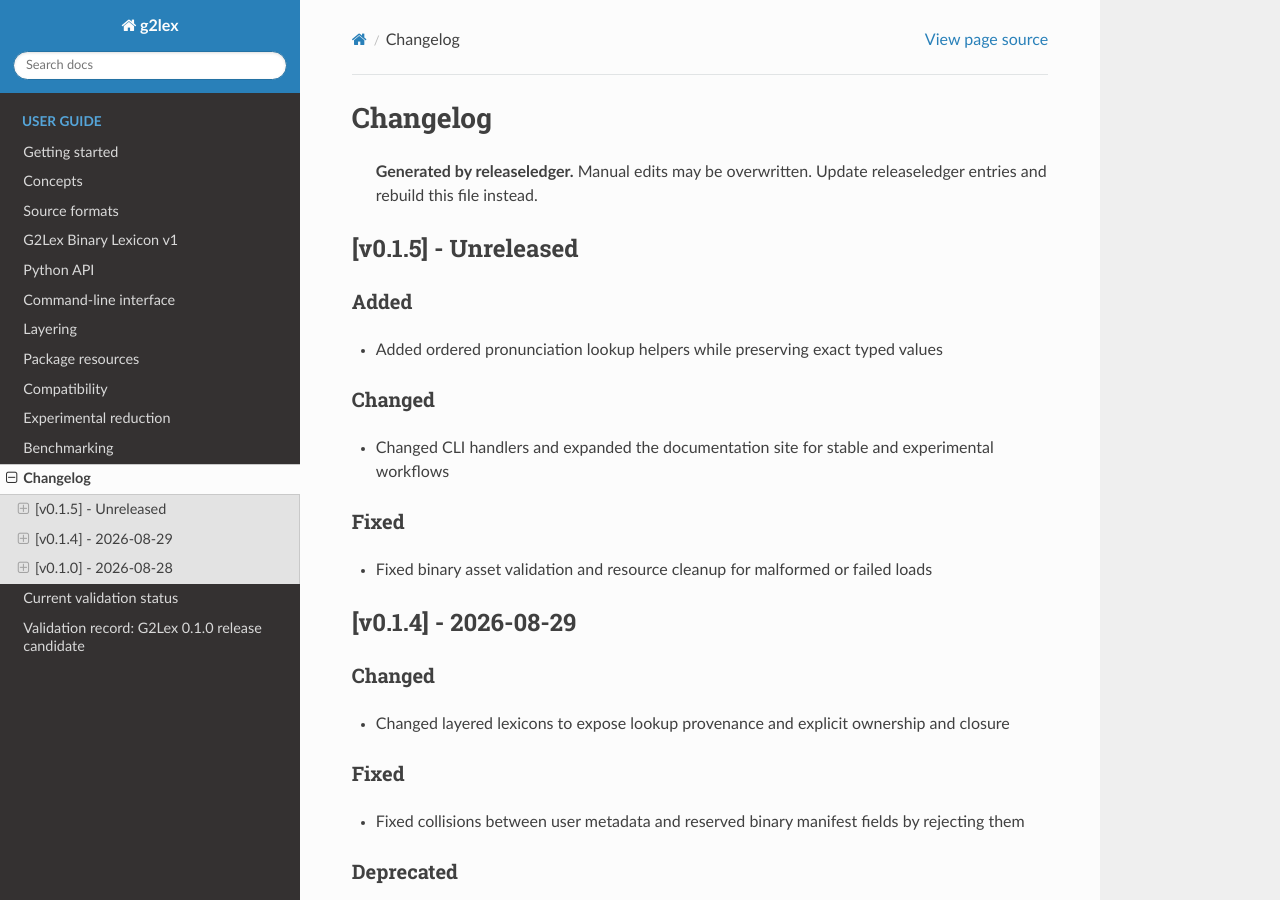
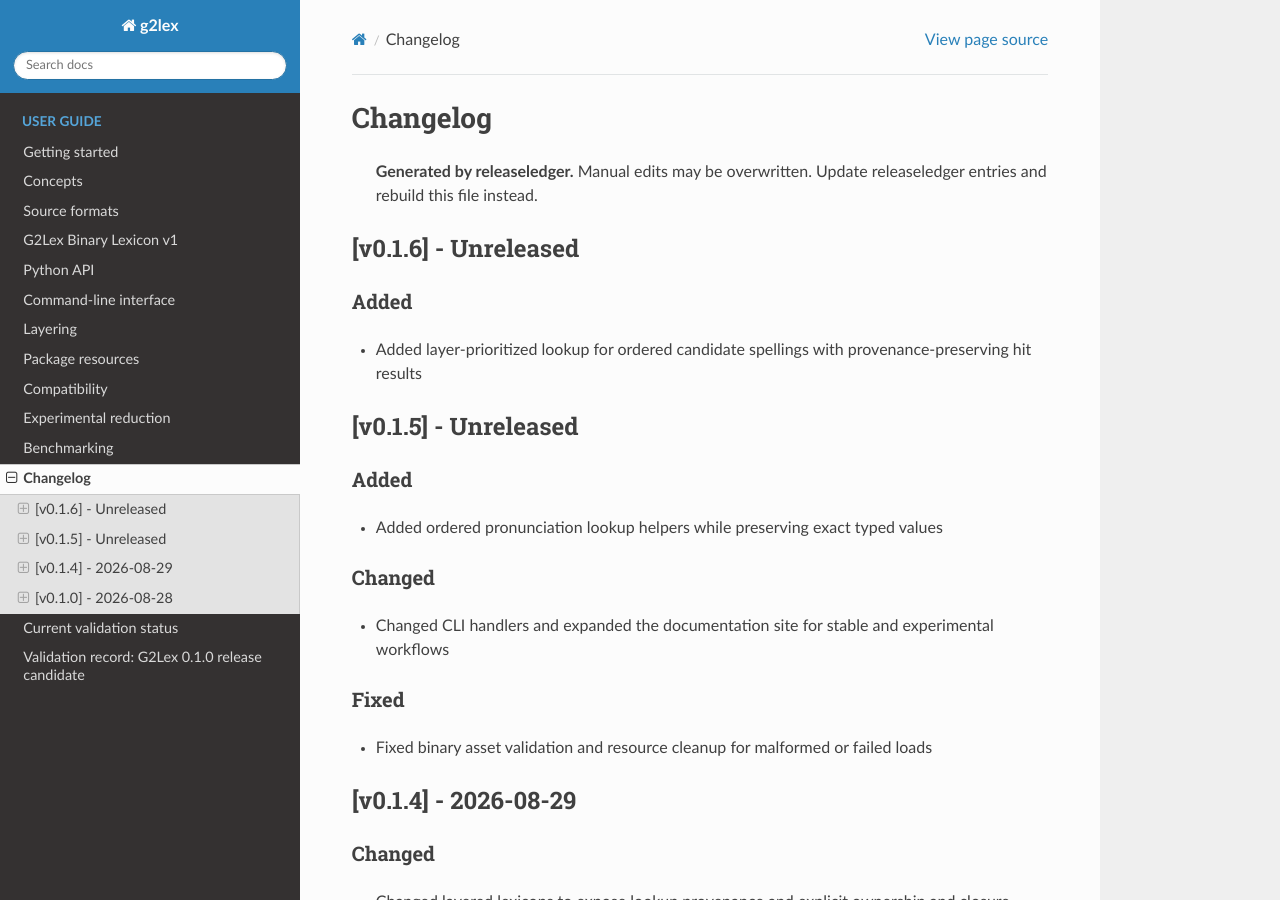
Before and after one commit to buchwandler/g2lex, a Sphinx documentation site: the page built from docs/changelog.md, in a window 1280 px wide and 900 px high. Built offline with Sphinx 7.4.7 and the Read the Docs theme 3.1.0, drawn with Linux system fonts in a browser that asks for light colours.

Commit message:
docs: prepare v0.1.6 changelog

```diff
--- a/docs/changelog.md
+++ b/docs/changelog.md
@@ -1,6 +1,12 @@
 # Changelog
 
 > **Generated by releaseledger.** Manual edits may be overwritten. Update releaseledger entries and rebuild this file instead.
+
+## [v0.1.6] - Unreleased
+### Added
+- Added layer-prioritized lookup for ordered candidate spellings with provenance-preserving hit results
+
+<!-- generated by releaseledger -->
 
 ## [v0.1.5] - Unreleased
 
```
Also changed, not shown: .ledger/releaseledger/data/ledgers/main/releases/v0.1.6/entries/entry-0001.md (added), .ledger/releaseledger/data/ledgers/main/releases/v0.1.6/release.md (added), 2 other files.
